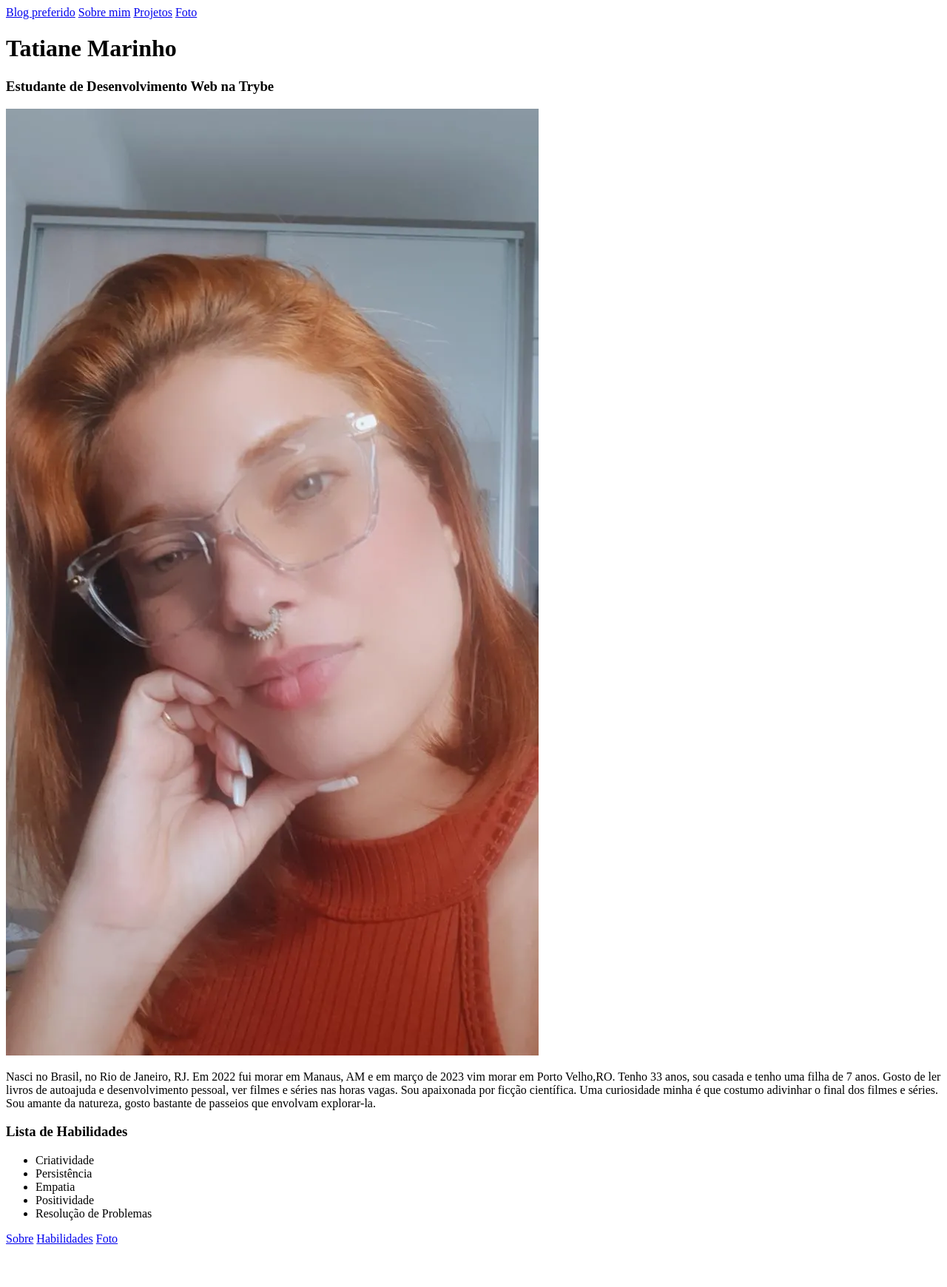
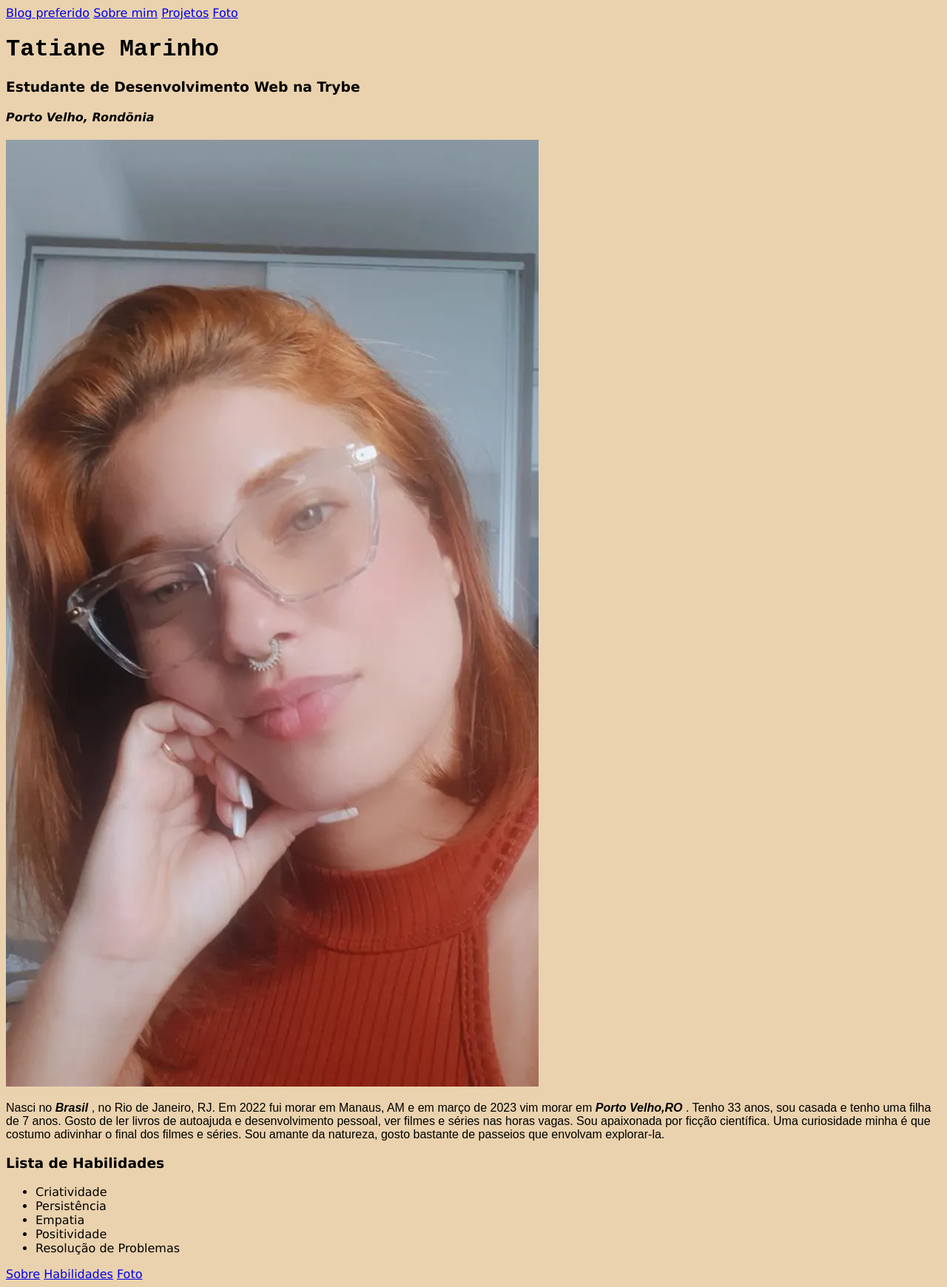
Before and after one commit to TatianeMarinho/tatianeMarinho.github.io, a plain HTML site: page index.html in a window 1280 px wide. Shown: the whole page at 74% size. Before the commit the page ends 1692 px from the top, so only its background shows below. Drawn offline with Linux system fonts and the light colour scheme.

Commit message:
Começando as mudanças do segundo exercício

```diff
--- a/index.html
+++ b/index.html
@@ -4,7 +4,28 @@
     <meta charset="UTF-8">
     <meta http-equiv="X-UA-Compatible" content="IE=edge">
     <meta name="viewport" content="width=device-width, initial-scale=1.0">
-    <link rel="stylesheet" type="text/css" href="style.css">
+   <style>
+
+        body{
+        background-color: rgb(234, 210, 174);
+        font-family: 'Lucida Sans', 'Lucida Sans Regular', 'Lucida Grande', 'Lucida Sans Unicode', Geneva, Verdana, sans-serif;
+        }
+
+        h1{
+        font-family: 'Courier New', Courier, monospace;
+        }
+
+        h4{
+            font-style: italic;
+        }
+
+        p{
+        font-family: sans-serif;
+        }
+
+
+
+   </style>
     <title>Portifólio Web</title>
 </head>
 <body>
@@ -15,10 +36,11 @@
 
     <h1> <strong>Tatiane Marinho</strong> </h1>
     <h3>Estudante de Desenvolvimento Web na Trybe</h3>
+    <h4>Porto Velho, Rondõnia</h4>
 
     <img src="IMG_20220607_140527_047.webp" alt="Tatiane de oculos">
 
-    <p id="sobre">Nasci no Brasil, no Rio de Janeiro, RJ. Em 2022 fui morar em Manaus, AM e em março de 2023 vim morar em Porto Velho,RO. Tenho 33 anos, sou casada e tenho uma filha de 7 anos. Gosto de ler livros de autoajuda e desenvolvimento pessoal, ver filmes e séries nas horas vagas. Sou apaixonada por ficção científica. Uma curiosidade minha é que costumo adivinhar o final dos filmes e séries. Sou amante da natureza, gosto bastante de passeios que envolvam explorar-la.
+    <p id="sobre">Nasci no <strong><em>Brasil</em> </strong> , no Rio de Janeiro, RJ. Em 2022 fui morar em Manaus, AM e em março de 2023 vim morar em <strong><em>Porto Velho,RO</em> </strong> . Tenho 33 anos, sou casada e tenho uma filha de 7 anos. Gosto de ler livros de autoajuda e desenvolvimento pessoal, ver filmes e séries nas horas vagas. Sou apaixonada por ficção científica. Uma curiosidade minha é que costumo adivinhar o final dos filmes e séries. Sou amante da natureza, gosto bastante de passeios que envolvam explorar-la.
     </p>
 
     <h3>Lista de Habilidades</h3>
```
Also changed, not shown: projetos.html (+3 -1 lines).
